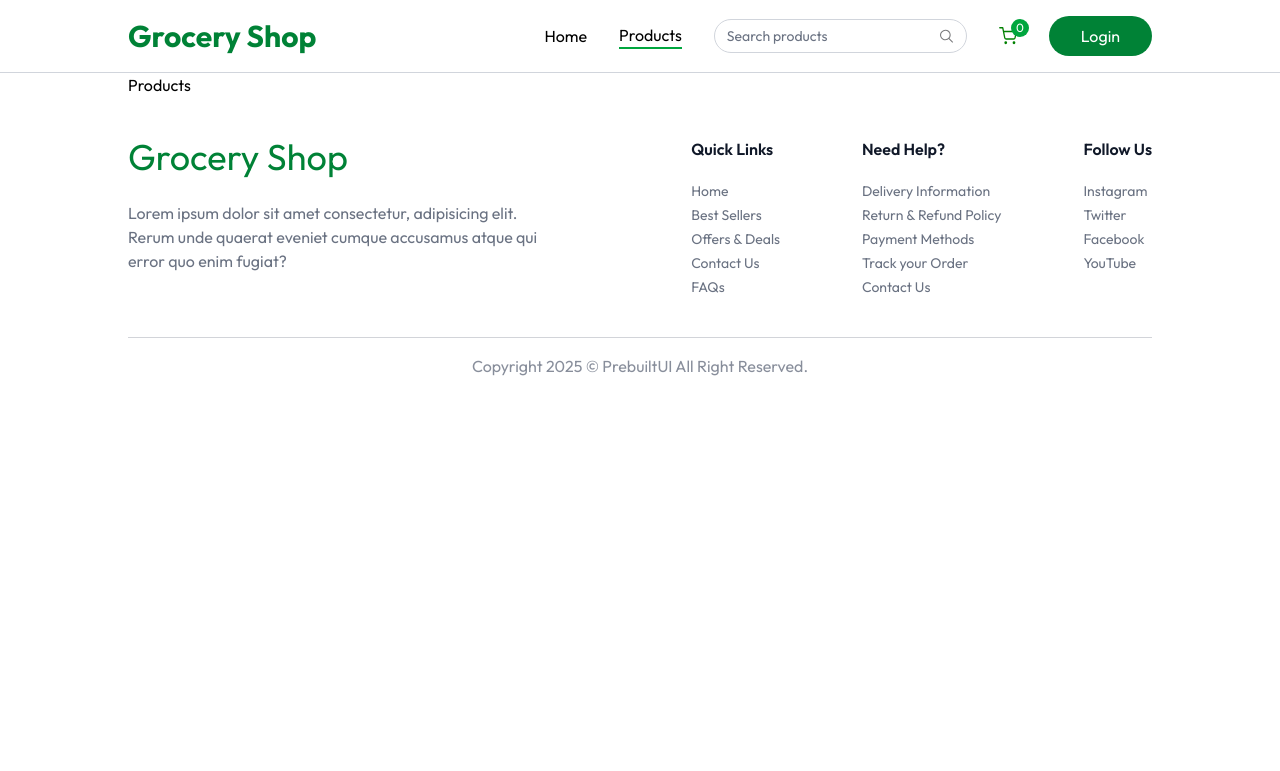
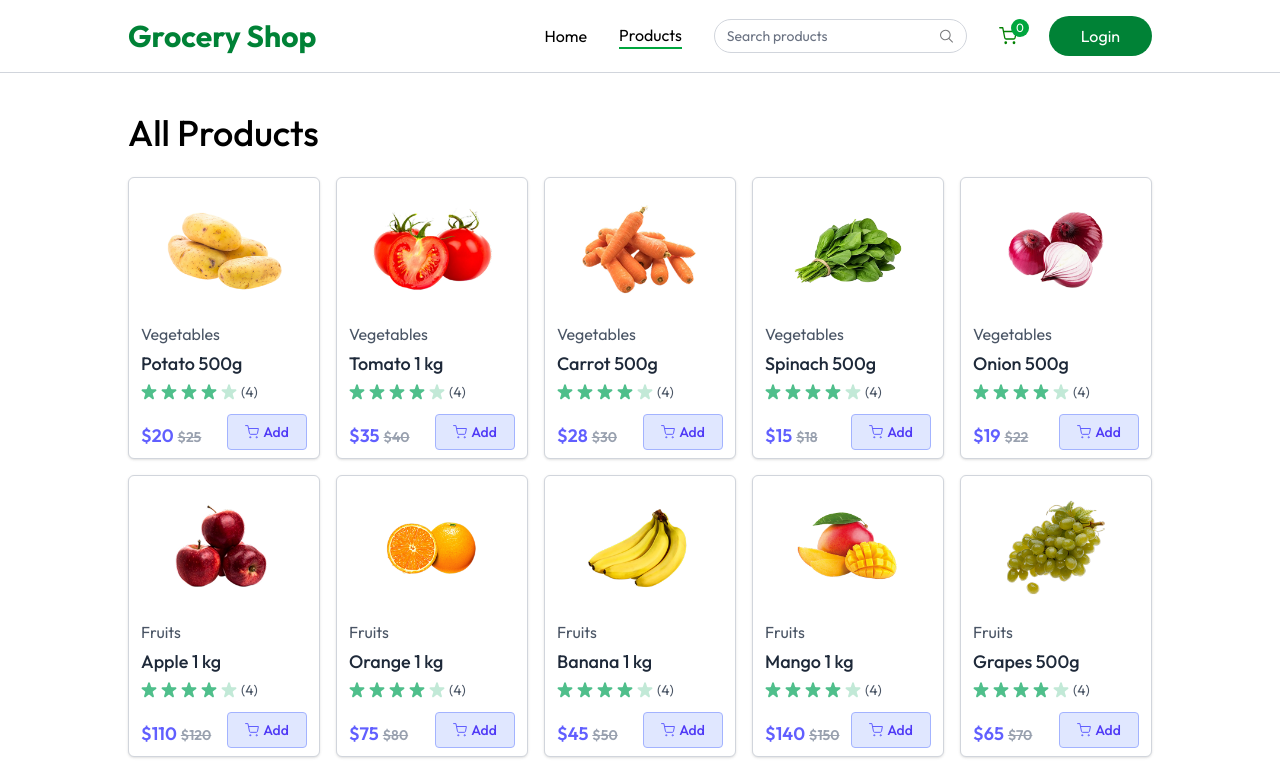
Before and after one commit to ikeshav26/e-grocery-client, a React (Vite) app: page /products in a window 1280 px wide. Shown: the top 771 px of the page. Built offline with nearby package versions, Linux system fonts and the light colour scheme; a web font is replaced by a local one.

Commit message:
Product page

```diff
--- a/src/context/AppContext.jsx
+++ b/src/context/AppContext.jsx
@@ -12,6 +12,7 @@ const AppContextProvider=({children})=>{
     const [showUserLogin, setshowUserLogin] = useState(false)
     const [product, setproduct] = useState([])
     const [cartItems, setcartItems] = useState({})
+    const [searchQuery, setsearchQuery] = useState({})
 
 
     const fetchProducts=async()=>{
@@ -75,7 +76,7 @@ const AppContextProvider=({children})=>{
     }, [])
 
 
-    const value={navigate,user,setuser,isSeller,setisSeller,showUserLogin,setshowUserLogin,product,addToCart,updateCartItem,cartCount,removeFromCart,clearCart,totalCartAmmount,cartItems}
+    const value={navigate,user,setuser,isSeller,setisSeller,showUserLogin,setshowUserLogin,product,addToCart,updateCartItem,cartCount,removeFromCart,clearCart,totalCartAmmount,cartItems,searchQuery,setsearchQuery}
     return (
         <AppContext.Provider value={value}>
         {children}
--- a/src/pages/Products.jsx
+++ b/src/pages/Products.jsx
@@ -1,9 +1,24 @@
-import React from 'react'
+import React, { useContext, useEffect, useState } from 'react'
+import { AppContext } from '../context/AppContext'
+import ProductCard from '../components/ProductCard'
 
 const Products = () => {
+  const {product,searchQuery}=useContext(AppContext)
+  // const [filteredProducts, setfilteredProducts] = useState([])
+  // useEffect(() => {
+
+  // }, [products,searchQuery])
+
   return (
-    <div>
-      Products
+    <div className='mt-10'>
+      <h1 className='text-3xl lg:text-4xl font-medium'>All Products</h1>
+      <div className='my-6 grid grid-cols-1 sm:grid-cols-2 md:grid-cols-3 lg:grid-cols-4 xl:grid-cols-5 gap-4'>
+      {
+        product.map((item,index)=>(
+          <div key={index}><ProductCard product={item}/></div>
+        ))
+      }
+      </div>
     </div>
   )
 }
```
